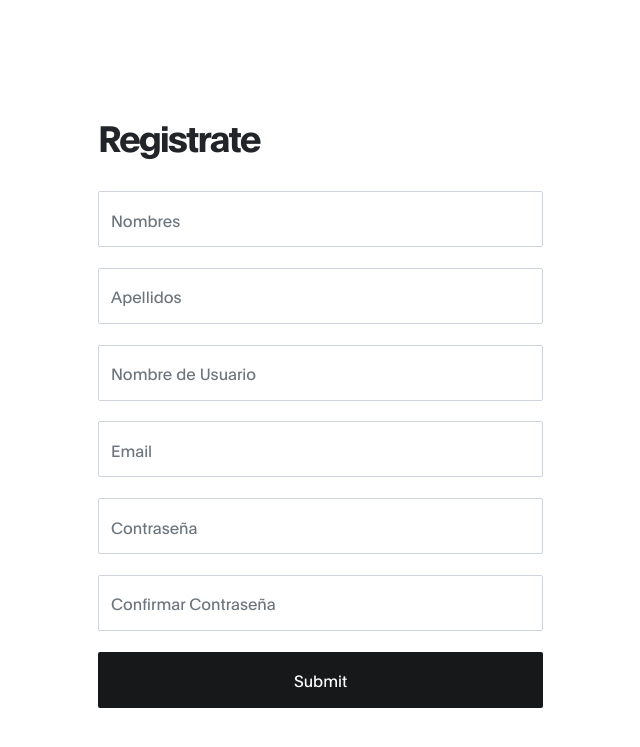
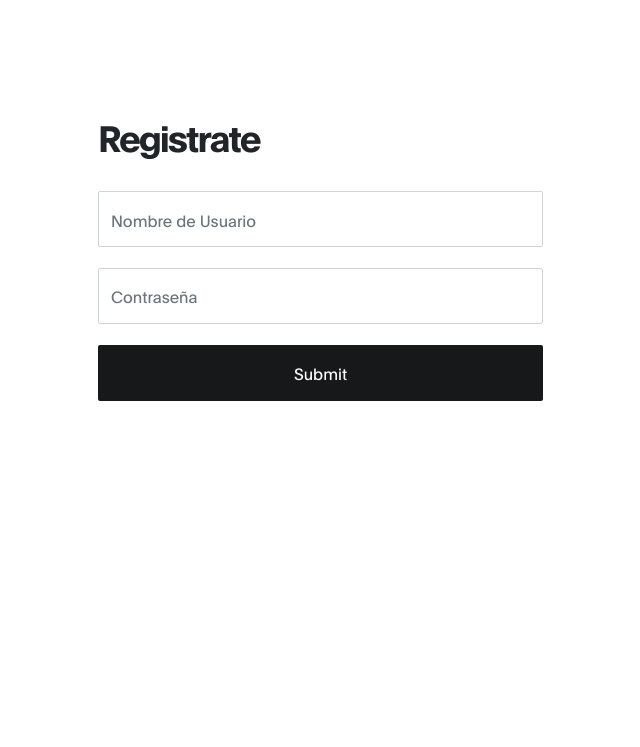
Before and after one commit to JackMerma/GymApp, a Django app: template templates/login.html in a window 1280 px wide. Shown: the top 747 px of the page, without its empty margins (582-1222 px from the left). Run offline with Django 3.2, Linux system fonts and the light colour scheme; the template is opened without the code that fills it, so the values that code supplies are empty; parts of the project's set-up code (start-up, migrations or seed data) failed here and were passed over; some libraries are stand-ins or nearby versions.

Commit message:
funcion login añadida y form modificado

```diff
--- a/cuenta/views.py
+++ b/cuenta/views.py
@@ -5,6 +5,8 @@ from django.contrib.auth.models import User, auth
 from django.contrib import messages
 
 # Create your views here.
+def login(request):
+    pass
 def register(request):
 
     if request.method == 'POST':
--- a/templates/login.html
+++ b/templates/login.html
@@ -25,20 +25,18 @@
 		  <div class="ml-auto col-lg-5 col-md-6 col-12">
 			<h2 class="mb-4 pb-2" data-aos="fade-up" data-aos-delay="200">Registrate</h2>
 
-			<form action="register" method="post" class="contact-form webform" data-aos="fade-up" data-aos-delay="400" role="form">
+			<form action="login" method="post" class="contact-form webform" data-aos="fade-up" data-aos-delay="400" role="form">
 			  {% csrf_token %}
-			  <input type='text' name='first_name' class="form-control" placeholder='Nombres'>
-			  <input type='text' name='last_name' class="form-control" placeholder='Apellidos'>
 			  <input type='text' name='username' class="form-control" placeholder='Nombre de Usuario'>
-			  <input type='email' name='email' class="form-control" placeholder='Email'>
-			  <input type='password' name='password1' class="form-control" placeholder='Contraseña'>
-			  <input type='password' name='password2' class="form-control" placeholder='Confirmar Contraseña'>
+			  <input type='password' name='password' class="form-control" placeholder='Contraseña'>
 			  <button type="submit" class="form-control" id="submit-button" name="submit">Submit</button>
             </form>
             <div>
+              <!--
               {% for message in messages %}
               <h2 style="font-size='15px'; color:#E74C3C;" class="mb-4 pb-2" data-aos="fade-up" data-aos-delay="200">{{message}}</h2>
               {% endfor %}
+              -->
             </div>
           </div>
 
```
